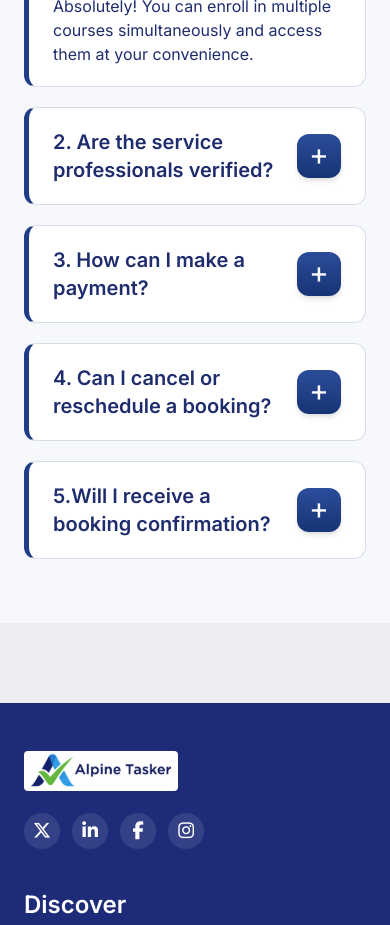
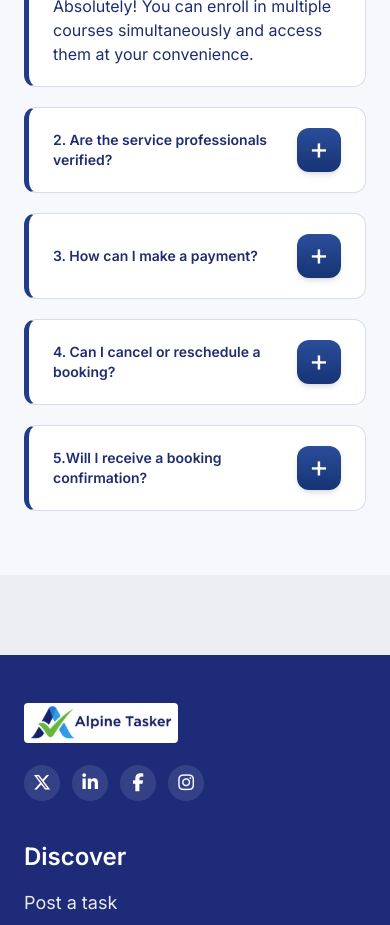
Before and after one commit to DevRajyguru/Alpine-Tasker, a React (Vite) app: page /contact in a window 390 px wide. Shown: the part 3380-4305 px from the top of the page. Built offline with nearby package versions, Linux system fonts and the light colour scheme.

Commit message:
Refactor FAQ item headings for consistent styling across multiple pages

```diff
--- a/src/pages/BlogPage.jsx
+++ b/src/pages/BlogPage.jsx
@@ -257,7 +257,7 @@ function BlogPage() {
               return (
                 <article key={item.q} className="faq-item rounded-xl border border-[#d7dde9] border-l-[5px] border-l-[#1f3c87] bg-white px-6 py-5" data-open={isOpen ? "true" : "false"}>
                   <div className="flex items-center justify-between gap-4">
-                    <h3 className={`${i === 0 ? "text-sm" : "text-xl"} font-semibold text-[#1f2d6e] sm:text-xl lg:text-[20px]`}>{item.q}</h3>
+                    <h3 className="text-sm font-semibold text-[#1f2d6e] sm:text-xl lg:text-[20px]">{item.q}</h3>
                     <button
                       type="button"
                       className="faq-toggle flex h-11 w-11 shrink-0 items-center justify-center rounded-xl bg-gradient-to-b from-[#2b4d9a] to-[#163475] text-3xl leading-none text-white shadow-md sm:h-12 sm:w-12 sm:text-4xl"
--- a/src/pages/ContactUsPage.jsx
+++ b/src/pages/ContactUsPage.jsx
@@ -189,7 +189,7 @@ function ContactUsPage() {
               return (
                 <article key={faq.q} className="faq-item rounded-xl border border-[#d7dde9] border-l-[5px] border-l-[#1f3c87] bg-white px-6 py-5" data-open={isOpen ? "true" : "false"}>
                   <div className="flex items-center justify-between gap-4">
-                    <h3 className={`${i === 0 ? "text-sm" : "text-xl"} font-semibold text-[#1f2d6e] sm:text-xl lg:text-[20px]`}>{faq.q}</h3>
+                    <h3 className="text-sm font-semibold text-[#1f2d6e] sm:text-xl lg:text-[20px]">{faq.q}</h3>
                     <button type="button" className="faq-toggle flex h-11 w-11 shrink-0 items-center justify-center rounded-xl bg-gradient-to-b from-[#2b4d9a] to-[#163475] text-3xl leading-none text-white shadow-md sm:h-12 sm:w-12 sm:text-4xl" aria-expanded={isOpen} aria-label="Toggle FAQ" onClick={() => setOpenFaq((prev) => (prev === i ? -1 : i))}>
                       <span className="faq-symbol relative -translate-y-[2px]">{isOpen ? "×" : "+"}</span>
                     </button>
--- a/src/pages/PosterPage.jsx
+++ b/src/pages/PosterPage.jsx
@@ -349,7 +349,7 @@ function PosterPage() {
               return (
                 <article key={item.question} className="rounded-xl border border-[#d7dde9] border-l-[5px] border-l-[#1f3c87] bg-white px-6 py-5">
                   <div className="flex items-center justify-between gap-4">
-                    <h3 className={`${index === 0 ? "text-sm" : "text-xl"} font-semibold text-[#1f2d6e] sm:text-xl lg:text-[20px]`}>{item.question}</h3>
+                    <h3 className="text-sm font-semibold text-[#1f2d6e] sm:text-xl lg:text-[20px]">{item.question}</h3>
                     <button
                       type="button"
                       className="flex h-11 w-11 shrink-0 items-center justify-center rounded-xl bg-gradient-to-b from-[#2b4d9a] to-[#163475] text-3xl leading-none text-white shadow-md sm:h-12 sm:w-12 sm:text-4xl"
--- a/src/pages/VerifiedTaskerPage.jsx
+++ b/src/pages/VerifiedTaskerPage.jsx
@@ -308,7 +308,7 @@ function VerifiedTaskerPage() {
               return (
                 <article key={faq.question} className="faq-item rounded-xl border border-[#d7dde9] border-l-[5px] border-l-[#1f3c87] bg-white px-6 py-5" data-open={isOpen ? "true" : "false"}>
                   <div className="flex items-center justify-between gap-4">
-                    <h3 className={`${index === 0 ? "text-sm" : "text-xl"} font-semibold text-[#1f2d6e] sm:text-xl lg:text-[20px]`}>{faq.question}</h3>
+                    <h3 className="text-sm font-semibold text-[#1f2d6e] sm:text-xl lg:text-[20px]">{faq.question}</h3>
                     <button
                       type="button"
                       className="faq-toggle flex h-11 w-11 shrink-0 items-center justify-center rounded-xl bg-gradient-to-b from-[#2b4d9a] to-[#163475] text-3xl leading-none text-white shadow-md sm:h-12 sm:w-12 sm:text-4xl"
```
